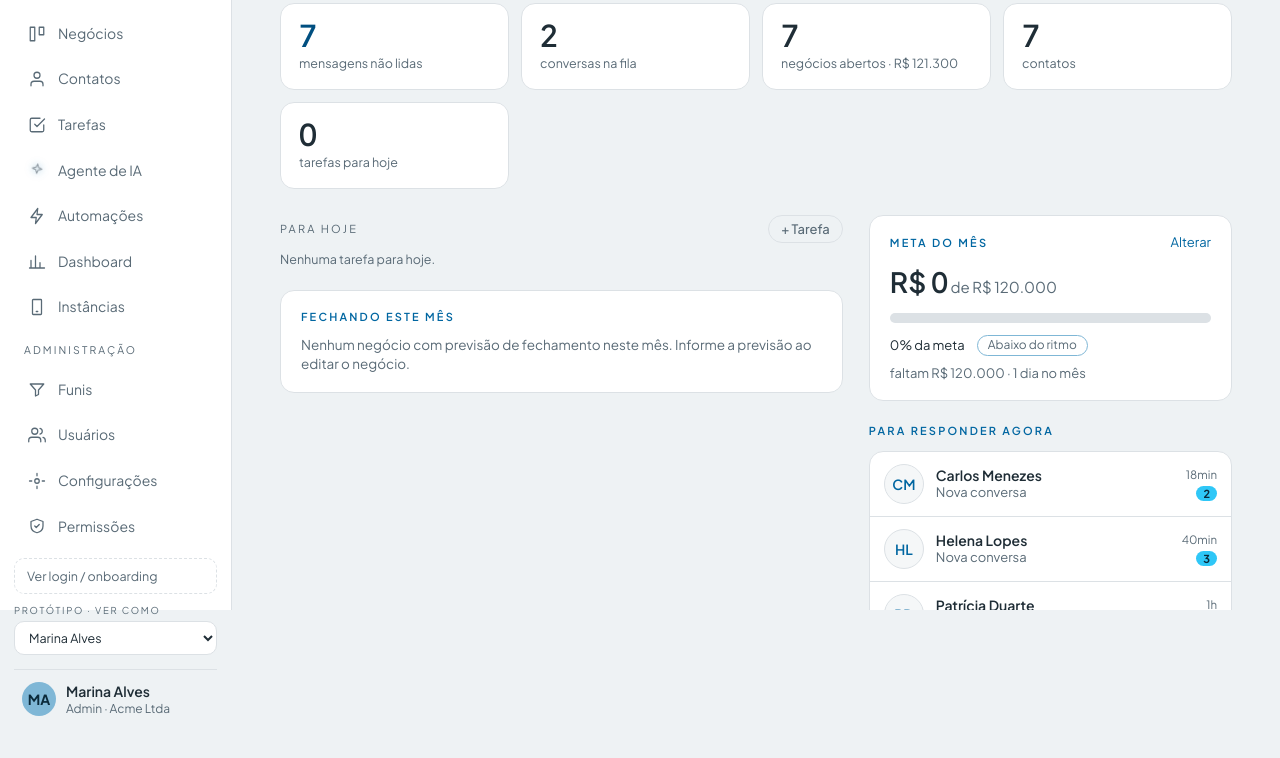
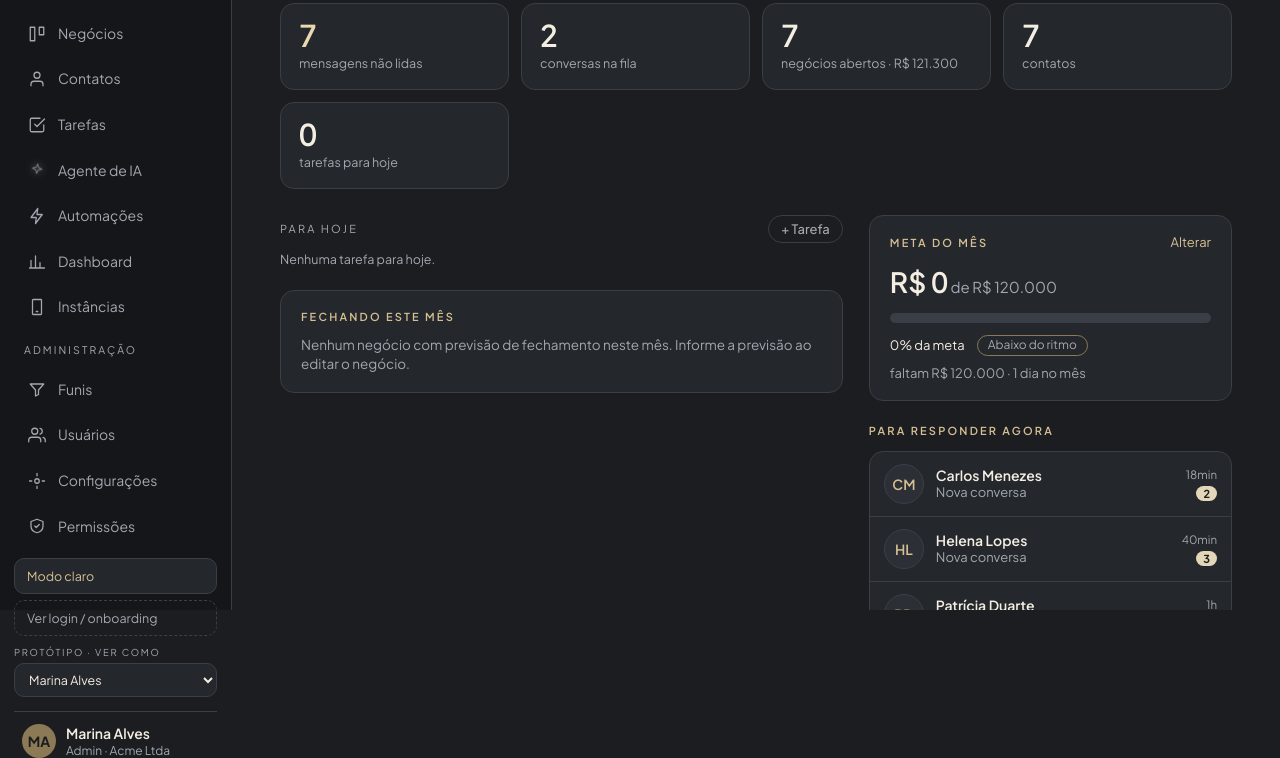
Before and after one commit to DAP-Advocacia/techtie-flow, a website: page public/index.html in a window 1280 px wide. Shown: the part 190-948 px from the top of the page. Before the commit the page ends 906 px from the top, so only its background shows below. Drawn offline with Linux system fonts and the light colour scheme.

Commit message:
Revert "Paleta Bitrix: tema único claro, sem modo escuro"
This reverts commit 54004beaa406b5523a2c68506a197e1c6ce5287a.

```diff
--- a/public/css/screens/automations.css
+++ b/public/css/screens/automations.css
@@ -417,6 +417,9 @@
   flex-direction: column;
   gap: 16px;
   max-width: 760px;
+  color-scheme: dark;
+}
+:root[data-theme='light'] .automations-panel {
   color-scheme: light;
 }
 .automations-panel__head {
--- a/public/css/screens/inbox.css
+++ b/public/css/screens/inbox.css
@@ -162,6 +162,10 @@
 .inbox-item__stage {
   font-size: 11px;
   letter-spacing: 0.08em;
+  color: var(--dim);
+}
+/* o dim do handoff foi pensado para o escuro; no claro fica ~2:1 sobre a lista */
+:root[data-theme='light'] .inbox-item__stage {
   color: var(--mute);
 }
 .inbox-list__empty {
--- a/public/css/screens/instances.css
+++ b/public/css/screens/instances.css
@@ -1,10 +1,13 @@
 /* Tela Instâncias. Tudo prefixado com .instances-; só variáveis dos tokens. */
 :root {
-  /* Véu atrás dos modais. */
-  --instances-scrim: rgba(31, 45, 54, 0.4);
-  /* QR sempre escuro sobre claro (precisa de contraste para ser lido). */
+  /* Véu atrás dos modais: escurece nos dois temas, mais leve no claro. */
+  --instances-scrim: rgba(8, 9, 11, 0.62);
+  /* QR sempre escuro sobre claro (precisa de contraste para ser lido em qualquer tema). */
   --instances-qr-bg: #ffffff;
   --instances-qr-fg: #15171a;
+}
+:root[data-theme='light'] {
+  --instances-scrim: rgba(37, 39, 43, 0.38);
 }
 
 /* ---------- página e grade ---------- */
--- a/public/css/screens/login.css
+++ b/public/css/screens/login.css
@@ -115,7 +115,7 @@
   line-height: 0;
 }
 .login {
-  --login-bg: var(--bg);
+  --login-bg: #0b0c0e;
   flex: 1;
   min-height: 0;
   position: relative;
@@ -124,6 +124,9 @@
   place-items: center;
   padding: 56px 32px 48px;
   background: var(--login-bg);
+}
+:root[data-theme='light'] .login {
+  --login-bg: var(--bg);
 }
 .login__top {
   position: absolute;
--- a/public/css/screens/settings.css
+++ b/public/css/screens/settings.css
@@ -305,6 +305,9 @@
   max-width: 180px;
   padding: 7px 10px;
   font-size: 13px;
+  color-scheme: dark;
+}
+:root[data-theme='light'] .settings-select {
   color-scheme: light;
 }
 /* pipeline vinculado em champagne, como no handoff */
--- a/public/css/tokens.css
+++ b/public/css/tokens.css
@@ -1,47 +1,82 @@
 /* Design tokens do TechTie Flow — ver docs/design-handoff/README.md.
-   Tema único, claro, na linha da paleta do Bitrix24 (ciano #2FC7F7 / azul #409EEF / azul escuro #0066A1
-   sobre cinza-azulado frio). Não há modo escuro. Texto continua >= 4.5:1 sobre qualquer fundo. */
+   Escuro é o padrão (:root); claro sobrescreve via data-theme="light" no <html>. */
 :root {
-  color-scheme: light;
-  --bg: #eef2f4;
-  --side: #ffffff;
-  --card: #ffffff;
-  --card2: #f5f7f8;
-  --bub: #e6ebee;
-  --line: #dce1e5;
-  --glow: #e1f4fc;
-  --out: #cfe9f5;
-  --outline: #a9c6dc;
-  --acc: #0066a1;
-  --acc2: #004f80;
-  --dim: #7fb7d6;
-  --bar: #2fc7f7;
-  --mute: #596a76;
-  --text: #1f2d36;
-  --fill: #2fc7f7;
-  --fillh: #55d3f9;
-  --ink: #0b2a3a;
-  --green: #2b8a4e;
-  --red: #c0392b;
-  --ins: #6b5bb5;
-  --sh: rgba(30, 60, 80, 0.12);
-  --hi: rgba(255, 255, 255, 0.6);
+  --bg: #1b1d21;
+  --side: #141619;
+  --card: #24272c;
+  --card2: #2c3036;
+  --bub: #2f333a;
+  --line: #3a3e46;
+  --glow: #2d3036;
+  --out: #3b4048;
+  --outline: #5a5f69;
+  --acc: #d6c093;
+  --acc2: #ead9b0;
+  --dim: #8b7a55;
+  --bar: #6f6850;
+  --mute: #a3a8b0;
+  --text: #f3ede2;
+  --fill: #e4d6b8;
+  --fillh: #f0e4c8;
+  --ink: #1b1d21;
+  --green: #6fbf8b;
+  --red: #e08a82;
+  --ins: #8bb4dd;
+  --sh: rgba(0, 0, 0, 0.28);
+  --hi: rgba(255, 255, 255, 0.05);
 
   /* derivados — fundo translúcido de nota interna / sugestão de IA */
-  --note-bg: rgba(0, 102, 161, 0.08);
-  --ins-bg: rgba(107, 91, 181, 0.08);
-  --ins-line: rgba(107, 91, 181, 0.28);
-  --ins-line-strong: rgba(107, 91, 181, 0.5);
+  --note-bg: rgba(214, 192, 147, 0.08);
+  --ins-bg: rgba(139, 180, 221, 0.08);
+  --ins-line: rgba(139, 180, 221, 0.25);
+  --ins-line-strong: rgba(139, 180, 221, 0.5);
 
   --radius-card: 14px;
   --radius-input: 10px;
   --radius-pill: 999px;
-  --shadow-card: 0 4px 16px var(--sh), inset 0 1px 0 var(--hi);
+  --shadow-card: 0 10px 28px var(--sh), inset 0 1px 0 var(--hi);
   --font: 'Plus Jakarta Sans', system-ui, -apple-system, 'Segoe UI', sans-serif;
-  /* marca TechTie (ouro facetado) — o logotipo mantém o dourado */
+  /* marca TechTie (ouro facetado) */
+  --logo-hi: #f4dfa6;
+  --logo-mid: #cfa65a;
+  --logo-lo: #9a7433;
+  --logo-deep: #5e4520;
+  --sidebar-w: 232px;
+}
+
+:root[data-theme='light'] {
+  /* Claro "papel": superfícies bege mais escuras e próximas entre si (sem branco puro, que
+     cansava a vista), brilho de topo discreto. Texto continua >= 4.5:1 sobre qualquer fundo. */
+  --bg: #e3dfd6;
+  --side: #d8d3c8;
+  --card: #ebe7de;
+  --card2: #e0dbd0;
+  --bub: #d8d3c8;
+  --line: #c8c2b3;
+  --glow: #d9d1bd;
+  --out: #ddd1b2;
+  --outline: #bda97a;
+  --acc: #7d6226;
+  --acc2: #61491a;
+  --dim: #a8935c;
+  --bar: #b49c5f;
+  --mute: #5b5f66;
+  --text: #26272a;
+  --fill: #2a2c30;
+  --fillh: #3d4045;
+  --ink: #f0ead9;
+  --green: #2b7f51;
+  --red: #b3463f;
+  --ins: #38709f;
+  --sh: rgba(40, 30, 10, 0.14);
+  --hi: rgba(255, 255, 255, 0.28);
+
+  --note-bg: rgba(125, 98, 38, 0.1);
+  --ins-bg: rgba(56, 112, 159, 0.1);
+  --ins-line: rgba(56, 112, 159, 0.28);
+  --ins-line-strong: rgba(56, 112, 159, 0.5);
   --logo-hi: #b8923f;
   --logo-mid: #8e6c27;
   --logo-lo: #6b4f18;
   --logo-deep: #4a3510;
-  --sidebar-w: 232px;
 }
--- a/public/js/app.js
+++ b/public/js/app.js
@@ -133,6 +133,7 @@ function renderSidebar(active) {
     ...admin,
     h('div', { class: 'sidebar__spacer' }),
     pwa.shouldOffer() ? h('button', { class: 'sidebar__btn sidebar__install', type: 'button', onclick: () => pwa.install() }, 'Instalar app no celular') : null,
+    h('button', { class: 'sidebar__btn', type: 'button', onclick: () => store.setTheme(s.theme === 'dark' ? 'light' : 'dark') }, s.theme === 'dark' ? 'Modo claro' : 'Modo escuro'),
     live.enabled
       ? h('button', { class: 'sidebar__btn sidebar__btn--dashed', type: 'button', onclick: () => live.logout() }, 'Sair')
       : h('button', { class: 'sidebar__btn sidebar__btn--dashed', type: 'button', onclick: () => navigate('login') }, 'Ver login / onboarding'),
--- a/public/js/screens/login.js
+++ b/public/js/screens/login.js
@@ -3,7 +3,7 @@
 // inválidas" depois do loading; qualquer outra senha entra.
 import { h, icon, toast } from '../ui.js';
 import { sparkles } from '../fx.js';
-import { AUTH_ICONS, EMAIL_RE, ensureAuthCss, spinner } from './auth/common.js';
+import { AUTH_ICONS, EMAIL_RE, ensureAuthCss, spinner, themeToggle } from './auth/common.js';
 import { techtieMark } from './auth/logo.js';
 import * as live from '../live.js';
 
@@ -156,6 +156,7 @@ export default {
         'div',
         { class: 'login' },
         sparkles(),
+        h('div', { class: 'login__top' }, themeToggle()),
         h(
           'main',
           { class: 'login-stage' },
--- a/public/js/screens/onboarding.js
+++ b/public/js/screens/onboarding.js
@@ -3,7 +3,7 @@
 // produto (store) quando o usuário avança: tenant no passo 1, instância ao
 // sair do passo 2, pipeline ao concluir.
 import { h, icon, replaceChildren } from '../ui.js';
-import { AUTH_ICONS, authBrand, ensureAuthCss, spinner } from './auth/common.js';
+import { AUTH_ICONS, authBrand, ensureAuthCss, spinner, themeToggle } from './auth/common.js';
 import { createPairing, QR_TTL_S } from './auth/pairing.js';
 import { buildQrSvg } from './auth/qr.js';
 
@@ -563,7 +563,7 @@ export default {
         h(
           'div',
           { class: 'onboarding__inner' },
-          h('header', { class: 'onboarding-top' }, authBrand(), h('div', { class: 'onboarding-top__right' }, h('a', { class: 'auth-link', href: '#/login' }, 'Já tenho conta'))),
+          h('header', { class: 'onboarding-top' }, authBrand(), h('div', { class: 'onboarding-top__right' }, h('a', { class: 'auth-link', href: '#/login' }, 'Já tenho conta'), themeToggle())),
           progressHost,
           cardHost
         )
--- a/public/js/screens/settings/accent.js
+++ b/public/js/screens/settings/accent.js
@@ -9,33 +9,32 @@ import { store } from '../../store.js';
 
 export const ACCENT_KEY = 'ttf:accent';
 
-// Há um tema só (claro). O id 'gold' é o padrão (por herança de nome; hoje é o ciano do Bitrix
-// e espelha tokens.css, usado só na amostra, já que o padrão é aplicado removendo overrides).
-// Os demais são opções white-label, com variantes de ênfase, discreta e de barra.
+// Valores por tema. Os de "gold" espelham tokens.css (usados só nas amostras
+// de cor, já que gold é aplicado removendo overrides); os demais partem de
+// --green / --ins / --red de cada tema, com variantes de ênfase, discreta e de barra.
 export const ACCENTS = [
   {
     id: 'gold',
-    name: 'Ciano',
-    light: { acc: '#0066a1', acc2: '#004f80', dim: '#7fb7d6', bar: '#2fc7f7' },
+    name: 'Champagne',
+    dark: { acc: '#d6c093', acc2: '#ead9b0', dim: '#8b7a55', bar: '#6f6850' },
+    light: { acc: '#8a6d2f', acc2: '#6f5622', dim: '#b9a572', bar: '#c4ad74' },
+  },
+  {
+    id: 'green',
+    name: 'Verde',
+    dark: { acc: '#6fbf8b', acc2: '#9bd8b0', dim: '#4f8a65', bar: '#3f6b50' },
+    light: { acc: '#2f8f58', acc2: '#23724a', dim: '#7fb896', bar: '#8fc9a6' },
   },
   {
     id: 'blue',
     name: 'Azul',
-    light: { acc: '#2d6fc0', acc2: '#1f5599', dim: '#8fb3d6', bar: '#409eef' },
-  },
-  {
-    id: 'green',
-    name: 'Verde',
-    light: { acc: '#2f8f58', acc2: '#23724a', dim: '#7fb896', bar: '#8fc9a6' },
-  },
-  {
-    id: 'champagne',
-    name: 'Dourado',
-    light: { acc: '#8a6d2f', acc2: '#6f5622', dim: '#b9a572', bar: '#c4ad74' },
+    dark: { acc: '#8bb4dd', acc2: '#b3d0ee', dim: '#5f83a8', bar: '#46627f' },
+    light: { acc: '#3f78b0', acc2: '#2f6090', dim: '#8fb3d6', bar: '#9dbfe0' },
   },
   {
     id: 'red',
     name: 'Vermelho',
+    dark: { acc: '#e08a82', acc2: '#f0aaa3', dim: '#a85f59', bar: '#7a4743' },
     light: { acc: '#c0504a', acc2: '#9e3c37', dim: '#d89a96', bar: '#deaaa6' },
   },
 ];
@@ -45,9 +44,25 @@ const isValid = (id) => ACCENTS.some((a) => a.id === id);
 
 // Accent atualmente aplicado no <html> (pode ser uma prévia ainda não salva).
 let current = 'gold';
+let subscribed = false;
+
+/** Reaplica o accent atual quando o tema muda: as variantes mudam por tema. */
+function ensureThemeSubscription() {
+  if (subscribed) return;
+  subscribed = true;
+  let lastTheme = store.state.theme;
+  // Assinatura permanente de propósito: o accent precisa acompanhar o tema em
+  // qualquer tela depois de aplicado (inline style vence o [data-theme='light']).
+  store.subscribe((s) => {
+    if (s.theme === lastTheme) return;
+    lastTheme = s.theme;
+    applyAccent(current, s.theme);
+  });
+}
 
 /** Aplica (ou, para 'gold', limpa) as variáveis de destaque no <html>. */
-export function applyAccent(id) {
+export function applyAccent(id, theme = store.state.theme) {
+  ensureThemeSubscription();
   const accent = ACCENTS.find((a) => a.id === id) || ACCENTS[0];
   current = accent.id;
   const style = document.documentElement.style;
@@ -55,7 +70,7 @@ export function applyAccent(id) {
     for (const v of VARS) style.removeProperty(`--${v}`);
     return accent.id;
   }
-  const set = accent.light;
+  const set = theme === 'light' ? accent.light : accent.dark;
   for (const v of VARS) style.setProperty(`--${v}`, set[v]);
   return accent.id;
 }
--- a/public/js/store.js
+++ b/public/js/store.js
@@ -4,10 +4,22 @@
 // houver backend, só este módulo troca de implementação.
 import { createMockData } from './mock/data.js';
 
+const THEME_KEY = 'ttf:theme';
+
+function readTheme() {
+  try {
+    const t = localStorage.getItem(THEME_KEY);
+    if (t === 'light' || t === 'dark') return t;
+  } catch {
+    /* localStorage indisponível (modo privado/bloqueado): segue com o padrão */
+  }
+  return 'dark';
+}
+
 const listeners = new Set();
 
 export const store = {
-  state: { ...createMockData(), theme: 'light',session: { loggedIn: false } },
+  state: { ...createMockData(), theme: readTheme(), session: { loggedIn: false } },
 
   /** Muta o estado dentro de fn(state) e avisa os assinantes. */
   update(fn) {
@@ -47,9 +59,21 @@ export const store = {
   deal(id) {
     return this.state.deals.find((d) => d.id === id);
   },
+
+  // ---- tema ----
+  setTheme(theme) {
+    this.update((s) => {
+      s.theme = theme;
+    });
+    try {
+      localStorage.setItem(THEME_KEY, theme);
+    } catch {
+      /* sem persistência: vale só nesta sessão */
+    }
+  },
 };
 
-/** Tema único (claro). Mantido para as telas que ainda leem data-theme; não há mais alternância. */
-export function applyTheme() {
-  document.documentElement.dataset.theme = 'light';
+/** Aplica o tema atual no <html> (CSS lê data-theme). */
+export function applyTheme(theme = store.state.theme) {
+  document.documentElement.dataset.theme = theme;
 }
```
Also changed, not shown: CLAUDE.md (+1 -1 lines), docs/frontend.md (+2 -3 lines), public/css/screens/onboarding.css (+8 -3 lines), public/index.html (+5 -1 lines), public/js/screens/auth/common.js (+16 -0 lines), CHANGELOG.md, public/manifest.webmanifest.
